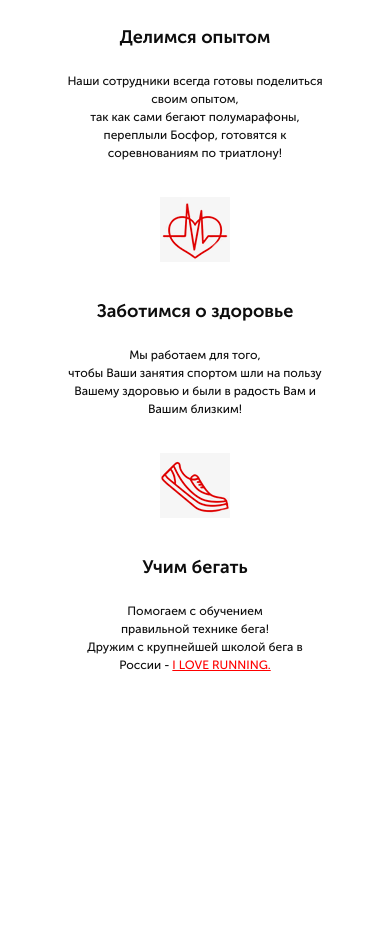
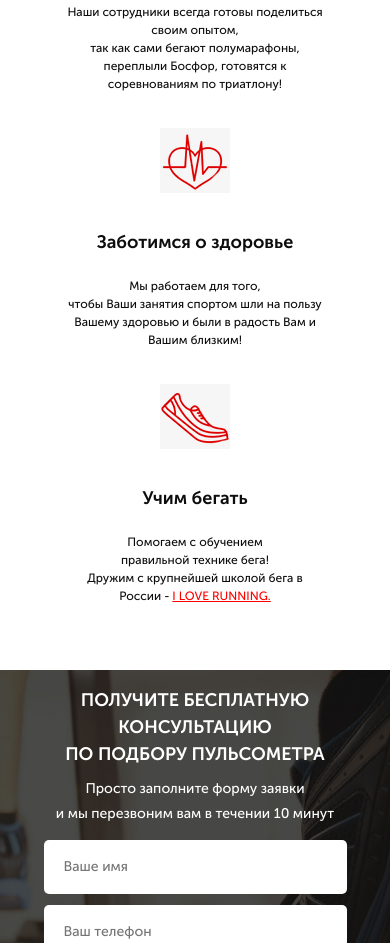
Before and after one commit to Zakharov1984/UDEMY__THIRD-PROJECT__PULSE, a website: page src/index.html in a window 390 px wide. Shown: the part 1057-2000 px from the top of the page. Before the commit the page ends 1796 px from the top, so only its background shows below. Drawn offline with Linux system fonts and the light colour scheme; files whose address does not match are found by name.

Commit message:
finished_section_consultation_added_form-feed

```diff
--- a/src/index.html
+++ b/src/index.html
@@ -75,5 +75,21 @@
             </div>
         </div>
     </section>
+    <section class="consultation">
+        <div class="container">
+            <h2 class="consultation__title">
+                Получите бесплатную консультацию <br> по подбору пульсометра
+            </h2>
+            <div class="consultation__subtitle">
+                Просто заполните форму заявки <br>и мы перезвоним вам в течении 10 минут
+            </div>
+            <form action="#" class="feed-form">
+                <input type="text" class="feed-form__item" placeholder="Ваше имя">
+                <input type="number" class="feed-form__item" placeholder="Ваш телефон">
+                <input type="email" class="feed-form__item" placeholder="Ваш E-mail">
+                <button type="submit" class="feed-form__button button">заказать кОНСУЛЬТАЦИЮ</button>
+            </form>
+        </div>
+    </section>
 </body>
 </html>
--- a/src/sass/_media.sass
+++ b/src/sass/_media.sass
@@ -33,19 +33,24 @@
             margin-top: 44px
         &__or
             margin-left: 0
-
     .header
         justify-content: space-between
         &__logo
             margin-right: 0
         &__text
             margin-right: 0
-
     .advantages
         &__item
             &-description
                 font-size: 12px
                 font-weight: 500
+    .consultation
+        min-height: 636px
+        &__title
+            font-size: 29px
+            line-height: 36px
+        &__subtitle
+            line-height: 25px
 
 
 @media (max-width: 767px)
@@ -58,16 +63,29 @@
         &__items
             flex-direction: column
             align-items: center
+            margin-top: 35px
         &__item:not(:first-child)
             margin-top: 35px
         &__item:not(:last-child)
             margin-right: 0
+    .consultation
+        min-height: 636px
+        &__title
+            margin-left: 0
+            text-align: center
+        &__subtitle
+            margin-left: 0
+            text-align: center
+            line-height: 25px
+    .feed-form
+        margin: 36px auto 0
 
 
 @media (max-width: 576px)
     .container
         max-width: 100%
     .run
+        padding: 21px 0 49px
         &__text
             margin-top: 52px
             &-title
@@ -88,7 +106,6 @@
         &__or
             &-link
                 font-size: 14px
-
     .header
         align-items: center
         flex-direction: column
@@ -99,5 +116,20 @@
         &__call-button
             padding: 21px 64px
             font-size: 15px
+    .consultation
+        min-height: 477px
+        padding: 17px 0 46px
+        &__title
+            font-size: 18px
+            line-height: 27px
+            margin-left: 0
+            text-align: center
+        &__subtitle
+            margin-left: 0
+            text-align: center
+            font-size: 14px
+            line-height: 25px
+    .feed-form
+        margin: 14px auto 0
 
 @media (max-width: 320px)
--- a/src/sass/blocks/_button.sass
+++ b/src/sass/blocks/_button.sass
@@ -6,3 +6,4 @@
     font-weight: 500
     line-height: 1
     color: #fff
+    text-transform: uppercase
--- /dev/null
+++ b/src/sass/blocks/_consultation.sass
@@ -0,0 +1,18 @@
+.consultation
+    min-height: 680px
+    padding: 100px 0 108px
+    background: url('../img/consultation/bg_consultation.jpg') center center/ cover no-repeat
+    &__title
+        margin-left: 9.5%
+        font-weight: 700
+        font-size: 36px
+        line-height: 54px
+        color: #fff
+        text-transform: uppercase
+    &__subtitle
+        margin-left: 9.5%
+        margin-top: 8px
+        font-weight: 500
+        font-size: 20px
+        line-height: 30px
+        color: #fff
--- /dev/null
+++ b/src/sass/blocks/_feedForm.sass
@@ -0,0 +1,26 @@
+.feed-form
+    max-width: 303px
+    margin-left: 9.5%
+    margin-top: 36px
+    display: flex
+    flex-direction: column
+    &__item
+        padding: 0 20px
+        width: 100%
+        height: 54px
+        background-color: #fff
+        border: none
+        border-radius: 5px
+        font-weight: normal
+        font-size: 14px
+        color: #4B4B4B
+        &:focus
+            outline: none
+        &:not(:first-child)
+            margin-top: 11px
+    &__button
+        width: 100%
+        height: 58px
+        margin-top: 19px
+        text-transform: uppercase
+        font-size: 16px
--- a/src/sass/style.sass
+++ b/src/sass/style.sass
@@ -14,4 +14,6 @@
 @import 'blocks/_run'
 @import 'blocks/_header'
 @import 'blocks/_advantages'
+@import 'blocks/_consultation'
+@import 'blocks/_feedForm.sass'
 @import '_media'
```
Also changed, not shown: src/css/blocks/feedForm.css (added), src/css/style.css.
